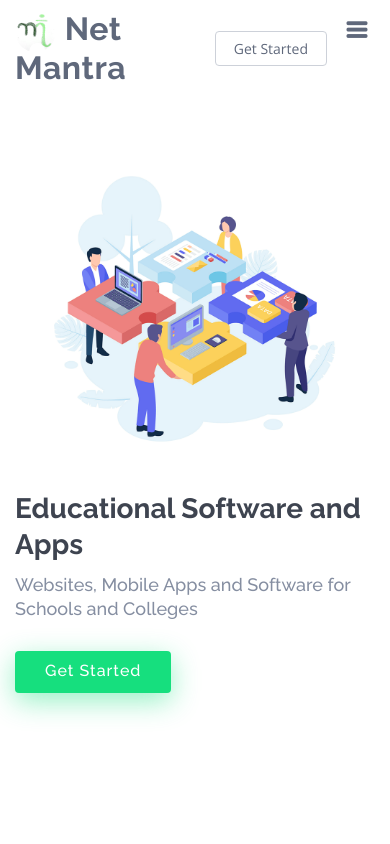
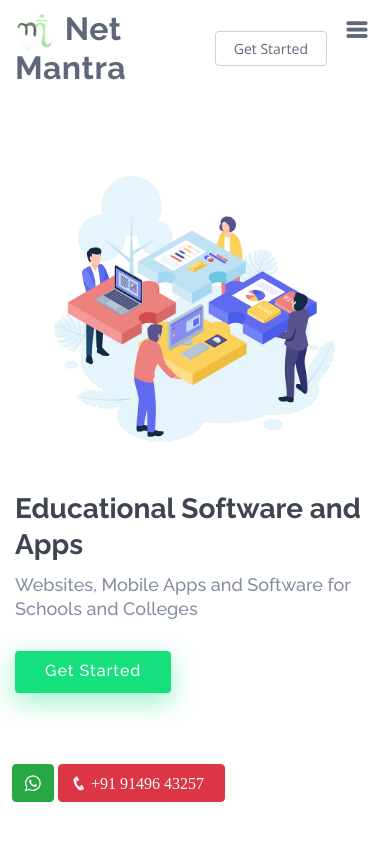
Before and after one commit to djshaji/netmantra, a plain HTML site: page index.html in a window 390 px wide. Shown: the top 844 px of the page. Drawn offline with nearby package versions, Linux system fonts and the light colour scheme.

Commit message:
phone / whatsapp button

```diff
--- a/assets/js/main.js
+++ b/assets/js/main.js
@@ -102,6 +102,7 @@
       }
       if (cur_pos < 300) {
         $(".nav-menu ul:first li:first").addClass('active');
+
       }
     });
   });
@@ -110,12 +111,15 @@
   $(window).scroll(function() {
     if ($(this).scrollTop() > 100) {
       $('#header').addClass('header-scrolled');
+      document.getElementById ("fab-phone").innerText = ''
     } else {
       $('#header').removeClass('header-scrolled');
+      document.getElementById ("fab-phone").innerText = ' +91 91496 43257'
     }
   });
 
   if ($(window).scrollTop() > 100) {
+    $ ('.fab-phone').innerText = ''
     $('#header').addClass('header-scrolled');
   }
 
--- a/index.html
+++ b/index.html
@@ -674,6 +674,18 @@
   <!-- Template Main JS File -->
   <script src="assets/js/main.js"></script>
 
+
+<div style="position: fixed;bottom:5%;left:3%">
+  <button type="button" class="btn btn-success bmd-btn-fab">
+      <span style="font-size: 20;" class="icofont-brand-whatsapp" data-icon="logos:whatsapp" data-inline="false"></span>
+    </button>
+  <button type="button" class="btn btn-danger bmd-btn-fab">
+      <i class="icofont-phone mr-2" id='fab-phone'>&nbsp+91 91496 43257</i>
+  </button>
+
+</div>
+
+
 </body>
 
 </html>
```
